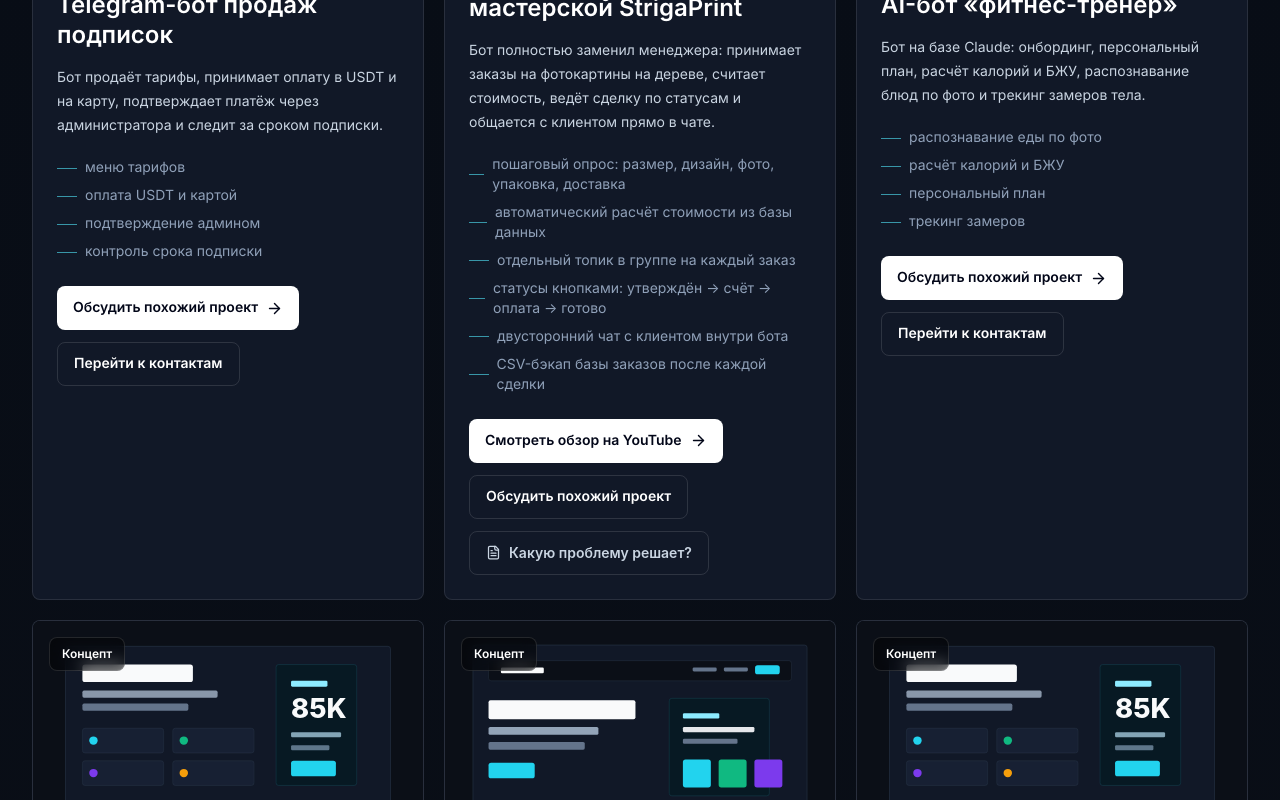
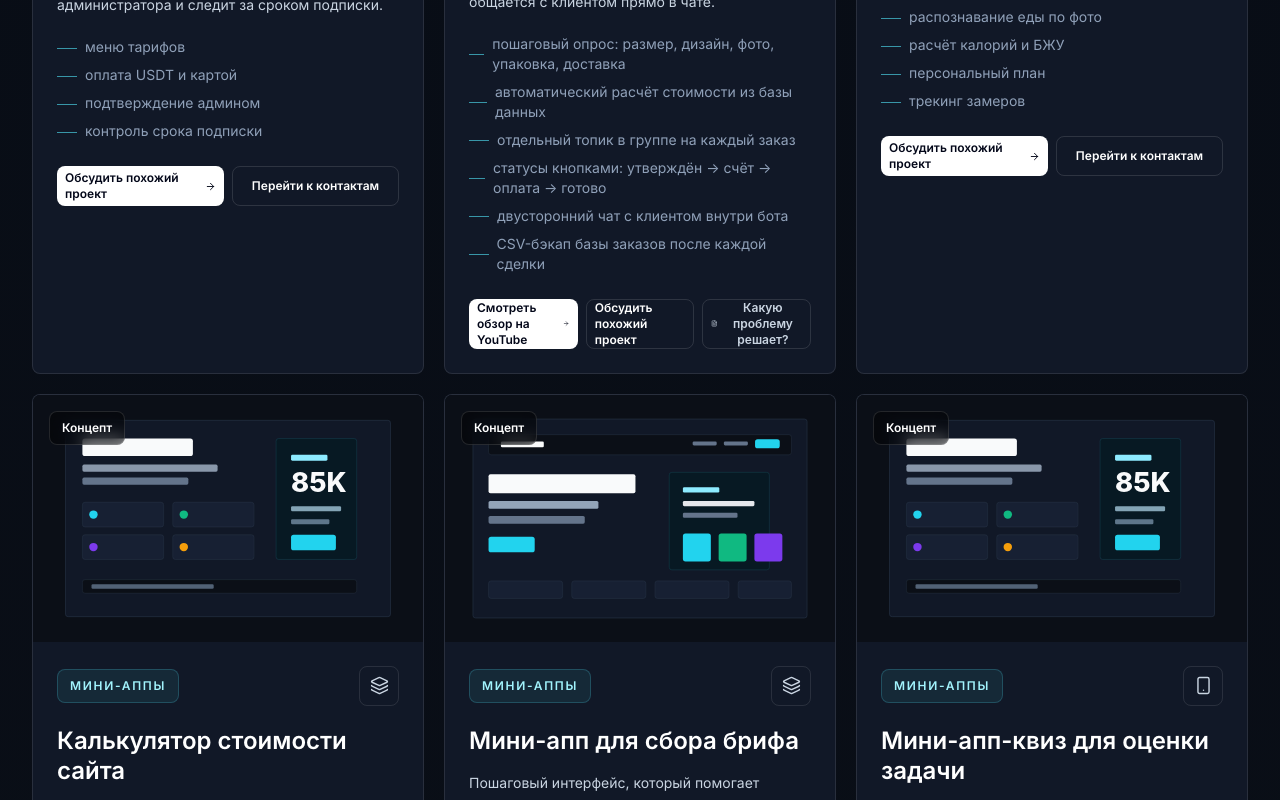
Before and after one commit to yasprosil-ai/portfolio-site, a Next.js app: page /projects in a window 1280 px wide. Shown: the part 2480-3280 px from the top of the page. Built offline with nearby package versions, Linux system fonts and the light colour scheme.

Commit message:
3 buttons in a single row grid on project card

```diff
--- a/components/ProjectCard.jsx
+++ b/components/ProjectCard.jsx
@@ -55,21 +55,21 @@ export default function ProjectCard({ project, primaryHref = "#contact", seconda
             ))}
           </div>
 
-          <div className="mt-6 flex flex-wrap gap-3">
+          <div className={`mt-6 grid gap-2 ${project.details ? "grid-cols-3" : "grid-cols-2"}`}>
             <a
               href={finalPrimaryHref}
               target={primaryExternal ? "_blank" : undefined}
               rel={primaryExternal ? "noreferrer" : undefined}
-              className="inline-flex min-h-11 items-center justify-center gap-2 rounded-lg bg-white px-4 text-sm font-semibold text-slate-950 transition hover:bg-cyan-200 active:translate-y-px"
+              className="inline-flex min-h-10 items-center justify-center gap-1.5 rounded-lg bg-white px-2 text-xs font-semibold text-slate-950 transition hover:bg-cyan-200 active:translate-y-px"
             >
               {project.primaryLabel}
-              <ArrowRight size={17} />
+              <ArrowRight size={13} />
             </a>
             <a
               href={finalSecondaryHref}
               target={secondaryExternal ? "_blank" : undefined}
               rel={secondaryExternal ? "noreferrer" : undefined}
-              className="inline-flex min-h-11 items-center justify-center rounded-lg border border-white/12 px-4 text-sm font-semibold text-white transition hover:border-white/28 hover:bg-white/6 active:translate-y-px"
+              className="inline-flex min-h-10 items-center justify-center rounded-lg border border-white/12 px-2 text-xs font-semibold text-white transition hover:border-white/28 hover:bg-white/6 active:translate-y-px"
             >
               {project.secondaryLabel}
             </a>
@@ -77,9 +77,9 @@ export default function ProjectCard({ project, primaryHref = "#contact", seconda
               <button
                 type="button"
                 onClick={() => setShowDetails(true)}
-                className="inline-flex min-h-11 items-center justify-center gap-2 rounded-lg border border-white/12 px-4 text-sm font-semibold text-slate-300 transition hover:border-white/28 hover:text-white active:translate-y-px"
+                className="inline-flex min-h-10 items-center justify-center gap-1.5 rounded-lg border border-white/12 px-2 text-xs font-semibold text-slate-300 transition hover:border-white/28 hover:text-white active:translate-y-px"
               >
-                <FileText size={15} />
+                <FileText size={13} />
                 Какую проблему решает?
               </button>
             )}
```
